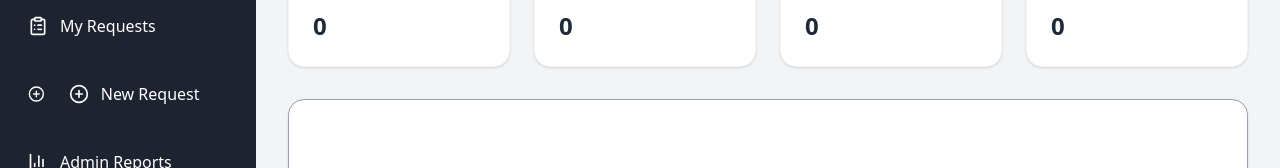
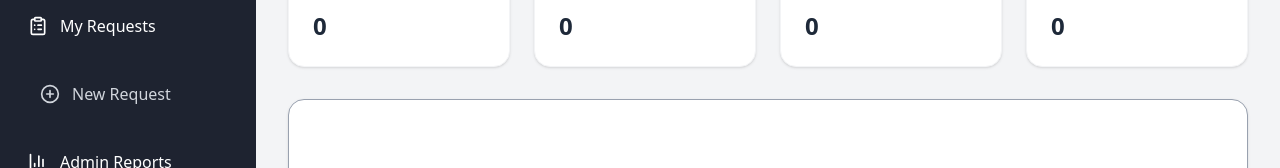
Before and after one commit to NAVEENAPRIYA-06/request-prioritization, a React (Vite) app in the folder client/: page /dashboard in a window 1280 px wide. Shown: the part 147-315 px from the top of the page. Built offline with nearby package versions, Linux system fonts and the light colour scheme; sample sign-in values are in the browser's storage.

Commit message:
Linked request page

```diff
--- a/client/src/pages/Dashboard.jsx
+++ b/client/src/pages/Dashboard.jsx
@@ -50,11 +50,15 @@ const Dashboard = () => {
             <span>My Requests</span>
           </button>
           <button className="flex items-center w-full p-3 space-x-3 hover:bg-gray-800 rounded-xl transition">
-            <PlusCircle size={20} />
-           <Link to="/new-request" className="flex items-center w-full p-3 space-x-3 hover:bg-gray-800 rounded-xl transition">
-  <PlusCircle size={20} />
-  <span>New Request</span>
-</Link>
+
+  <Link
+    to="/new-request"
+    className="flex items-center w-full p-3 space-x-3 hover:bg-gray-800 rounded-xl transition text-gray-300 hover:text-white"
+  >
+    <PlusCircle size={20}  />
+    <span>New Request</span>
+  </Link>
+
           </button>
           {user.role === 'admin' && (
             <button className="flex items-center w-full p-3 space-x-3 hover:bg-gray-800 rounded-xl transition">
```
